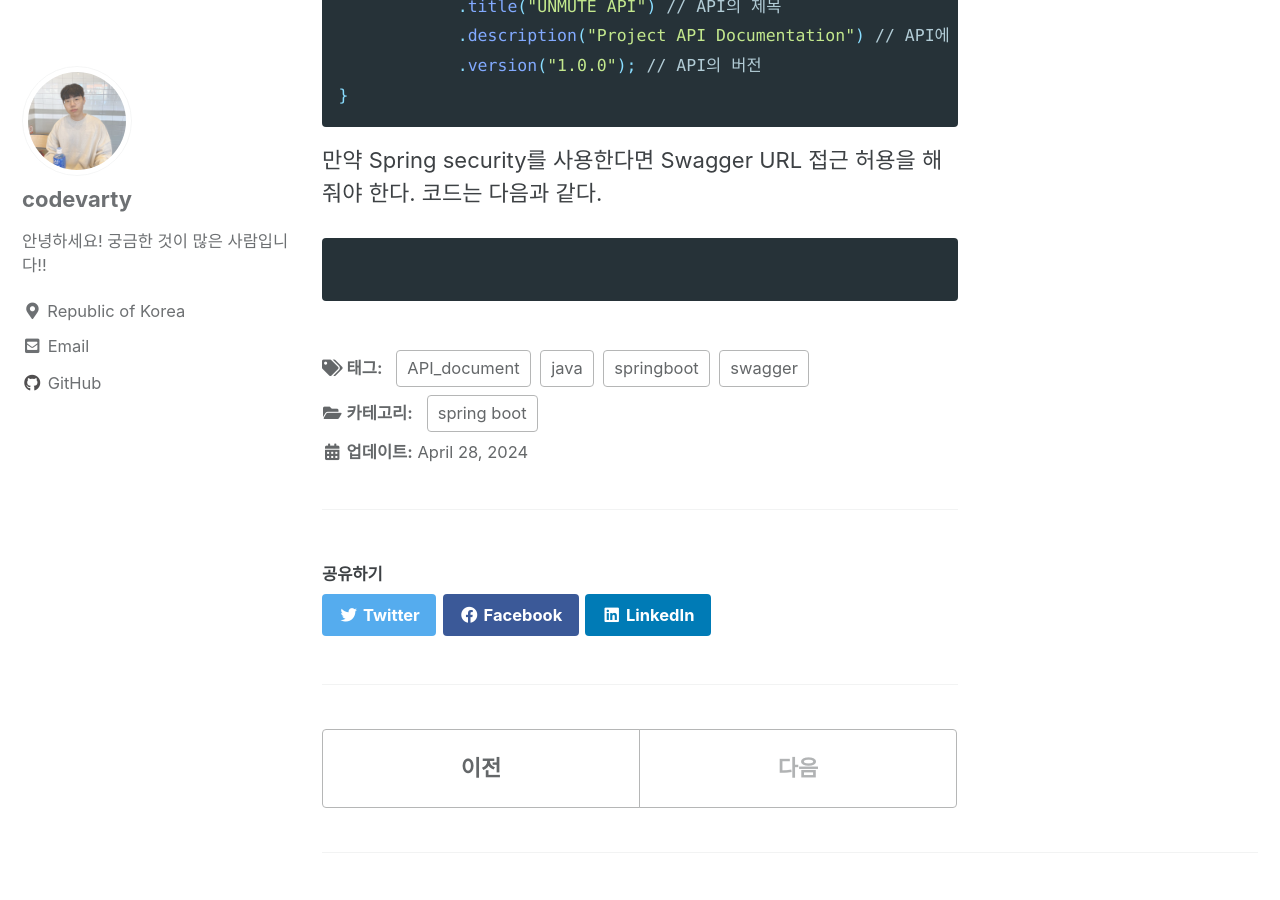
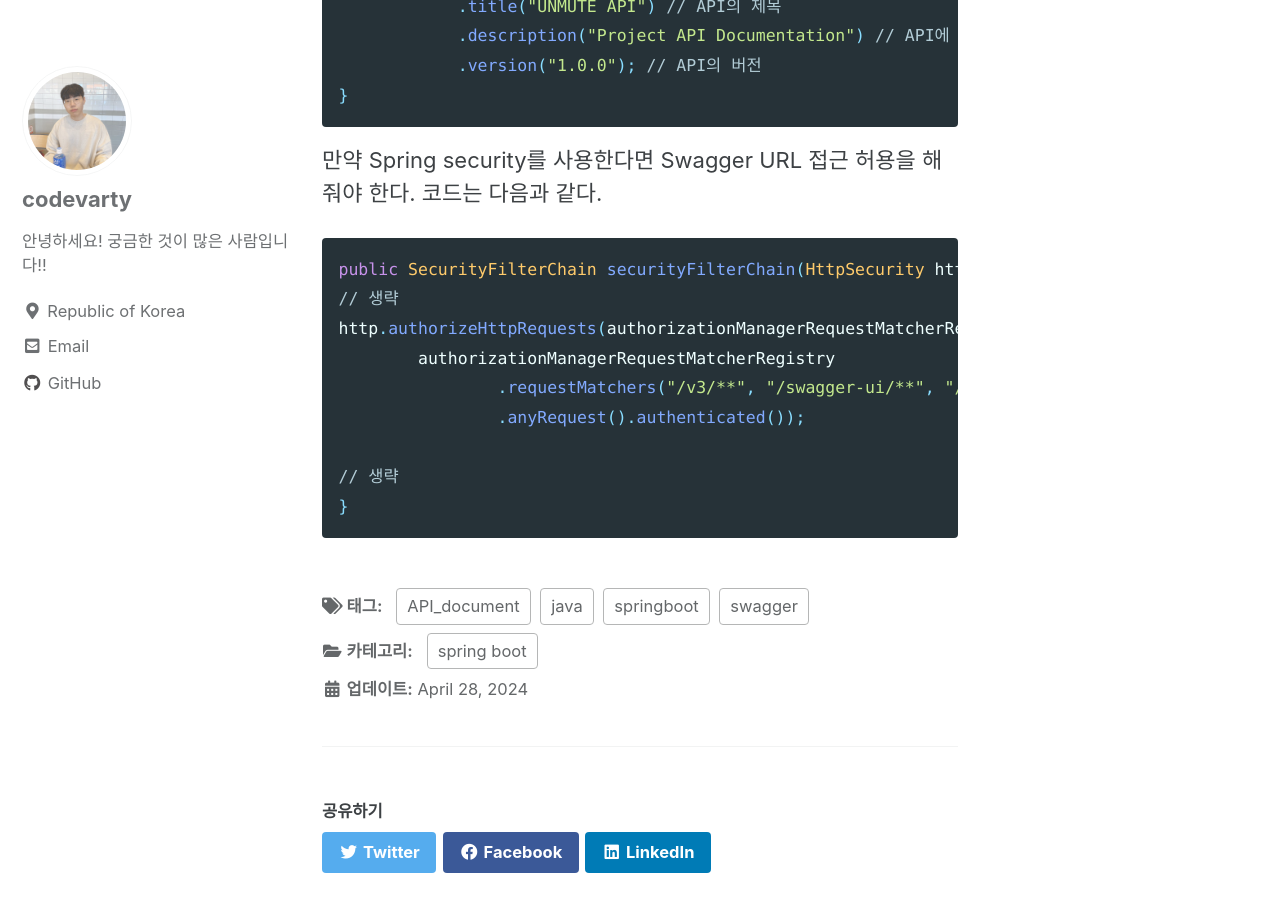
Before and after one commit to codevarty/codevarty.github.io, a Jekyll site: the page built from _posts/2024-04-28-spring-boot-swagger.md, in a window 1280 px wide and 900 px high, scrolled down 1874 px. Built offline with Jekyll 4.4.1, drawn with Linux system fonts in a browser that asks for light colours; cached includes are drawn as plain includes.

Commit message:
vault backup: 2024-04-28 23:46:24

````diff
--- a/_posts/2024-04-28-spring-boot-swagger.md
+++ b/_posts/2024-04-28-spring-boot-swagger.md
@@ -62,5 +62,13 @@ private Info apiInfo() {
 코드는 다음과 같다.
 
 ```java
+public SecurityFilterChain securityFilterChain(HttpSecurity http) throws Exception {
+// 생략
+http.authorizeHttpRequests(authorizationManagerRequestMatcherRegistry ->
+        authorizationManagerRequestMatcherRegistry
+                .requestMatchers("/v3/**", "/swagger-ui/**", "/api-docs").permitAll()
+                .anyRequest().authenticated());
 
+// 생략
+}
 ```
````
